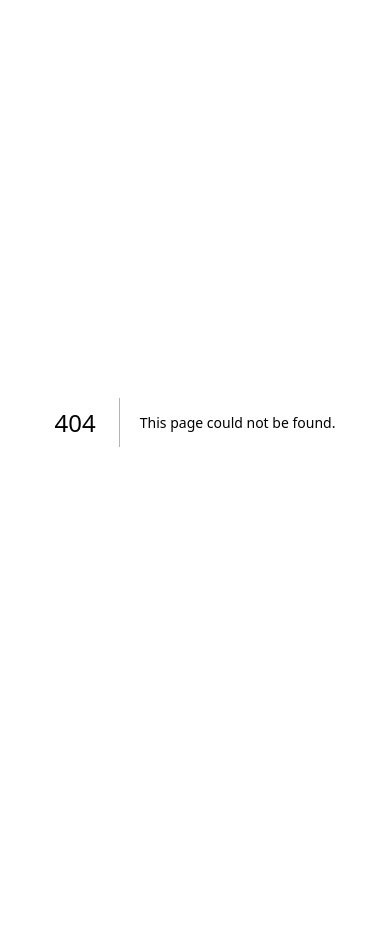
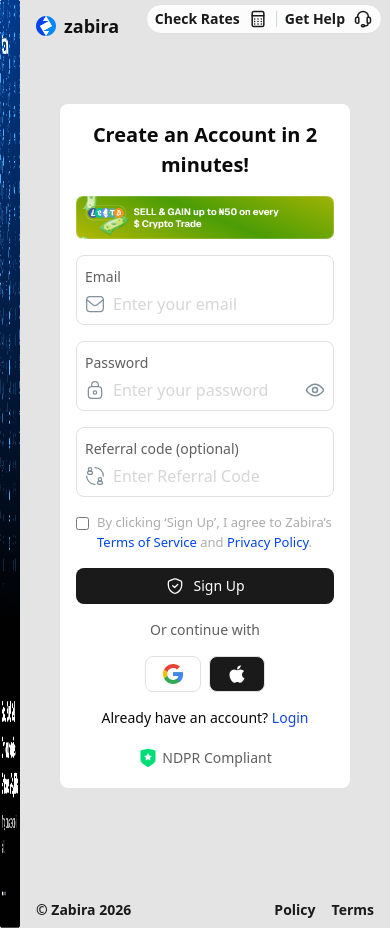
Before and after one commit to Samuel2935/zabira-, a Next.js app: page /signupwithgoogle in a window 390 px wide. Before the commit this address had no page. Before the commit the page ends 844 px from the top, so only its background shows below. Built offline with nearby package versions, Linux system fonts and the light colour scheme.

Commit message:
feat: add responsiveness

```diff
--- a/app/layout.tsx
+++ b/app/layout.tsx
@@ -1,8 +1,6 @@
 import type { Metadata } from "next";
 import { Geist, Geist_Mono } from "next/font/google";
 import "./globals.css";
-import Footer from "@/components/ui/footer";
-import Head from "@/components/ui/head";
 
 const geistSans = Geist({
   variable: "--font-geist-sans",
@@ -30,9 +28,7 @@
       <body
         className={`${geistSans.variable} ${geistMono.variable} antialiased`}
       >
-        {/* <Head/> */}
         {children}
-        {/* <Footer/> */}
       </body>
     </html>
   );
--- a/app/signup/layout.tsx
+++ b/app/signupwithemail/layout.tsx
@@ -1,3 +1,4 @@
+import Footer from "@/components/ui/footer";
 import Head from "@/components/ui/head";
 import Image from "next/image";
 
@@ -10,8 +11,9 @@
     <div className="flex min-h-screen">
       <Image src="/bannerFrame.png" width={20} height={20} alt="Banner Frame" />
       <div className="flex flex-col flex-1">
-        <Head />
+        <Head/>
         <main className="p-6">{children}</main>
+        <Footer/>
       </div>
     </div>
   );
--- /dev/null
+++ b/app/signupwithgoogle/layout.tsx
@@ -0,0 +1,20 @@
+import Footer from "@/components/ui/footer";
+import Head from "@/components/ui/head";
+import Image from "next/image";
+
+export default function SignUpPageLayout({
+  children,
+}: {
+  children: React.ReactNode;
+}) {
+  return (
+    <div className="flex min-h-screen">
+      <Image src="/bannerFrame.png" width={20} height={20} alt="Banner Frame" />
+      <div className="flex flex-col flex-1">
+        <Head/>
+        <main className="p-6">{children}</main>
+        <Footer/>
+      </div>
+    </div>
+  );
+}
--- /dev/null
+++ b/app/signupwithgoogle/page.tsx
@@ -0,0 +1,10 @@
+
+import SignUpWithGoogleForm from "../../components/ui/signUpWithGoogleForm";
+
+export default function SignUpPage() {
+  return (
+    <div>
+        <SignUpWithGoogleForm />
+    </div>
+  );
+}
--- a/components/ui/head.tsx
+++ b/components/ui/head.tsx
@@ -3,7 +3,7 @@
 function Head() {
   return (
     <div className="w-full relative px-2 sm:px-0 ">
-      {/* <div className="lg:hidden flex flex-1 absolute top-1 p-2 sm:top-4 left-2 sm:left-4 gap-2 text-[#111111] font-bold text-lg items-center">
+      <div className="lg:hidden flex flex-1 absolute top-1 p-2 sm:top-4 left-2 sm:left-4 gap-2 text-[#111111] font-bold text-lg items-center">
         <Image
           src="/Zabira Logo Icon.svg"
           alt="Zabira Logo"
@@ -11,8 +11,8 @@
           height={20}
         />
         <span>zabira</span>
-      </div> */}
-      {/* <div
+      </div>
+      <div
         className="
         absolute top-1 sm:top-4 right-2 sm:right-4 flex-1
           flex items-center justify-between
@@ -36,7 +36,7 @@
           <p className="whitespace-nowrap">Get Help</p>
           <Image src="/icon2.svg" alt="Get Help" width={20} height={20} />
         </div>
-      </div> */}
+      </div>
     </div>
   );
 }
--- a/components/ui/signUpWithGoogleForm.tsx
+++ b/components/ui/signUpWithGoogleForm.tsx
@@ -1,5 +1,8 @@
+"use client";
+
 import { Button } from "@/components/ui/button";
 import Image from "next/image";
+import { useRouter } from "next/navigation";
 import React from "react";
 
 /* ----------------------------- INPUT FIELD ----------------------------- */
@@ -11,21 +14,23 @@
   trailingIcon?: string;
 };
 
-const InputField: React.FC<InputFieldProps> = ({
+const InputField = ({
   label,
   icon,
   placeholder,
   type = "text",
   trailingIcon,
-}) => (
-  <div className="p-2 border border-[#E1E1E2] rounded-md">
-    <label className="text-[#1A1A1AB2] text-[14px]">{label}</label>
-    <div className="flex items-center gap-2 mt-1">
+}: InputFieldProps) => {
+  return (
+    <div className="rounded-md border border-[#E1E1E2] p-2">
+      <label className="text-sm text-[#1A1A1AB2]">{label}</label>
+
+      <div className="mt-1 flex items-center gap-2">
         <Image src={icon} width={20} height={20} alt={label} />
         <input
           type={type}
           placeholder={placeholder}
-        className="bg-transparent outline-none w-full text-[#1A1A1A5C] text-[16px]"
+          className="w-full bg-transparent text-[16px] text-[#1A1A1A5C] outline-none"
         />
         {trailingIcon && (
           <Image
@@ -38,60 +43,72 @@
       </div>
     </div>
   );
+};
 
 /* ----------------------------- SOCIAL BUTTON ----------------------------- */
 type SocialButtonProps = {
   icon: string;
   label: string;
   isDark?: boolean;
+  onClick?: () => void;
 };
 
-const SocialButton: React.FC<SocialButtonProps> = ({ icon, label, isDark }) => (
+const SocialButton = ({
+  icon,
+  label,
+  isDark = false,
+  onClick,
+}: SocialButtonProps) => {
+  return (
     <Button
-    className={`
-      w-14 sm:flex-1 sm:w-auto
+      type="button"
+      onClick={onClick}
+      className={`flex w-14 items-center justify-center border border-[#E1E1E2]
+        sm:w-auto sm:flex-1
         ${isDark ? "bg-[#1A1A1A] text-white" : "bg-white text-[#1A1A1A]"}
-      border border-[#E1E1E2] flex items-center justify-center
       `}
     >
       <Image src={icon} width={20} height={20} alt={label} />
-    <span className="hidden sm:inline ml-2">{label}</span>
+      <span className="ml-2 hidden sm:inline">{label}</span>
     </Button>
   );
+};
 
 /* ----------------------------- MAIN FORM ----------------------------- */
-const Form: React.FC = () => {
+export default function Form() {
+  const router = useRouter();
+
   return (
-    <div className="min-h-screen flex flex-col sm:flex-row flex-1">
-      {/* LEFT — FIXED SIDEBAR */}
-      <aside className="hidden sm:flex p-2 h-full">
+    <div className="flex min-h-screen flex-col sm:flex-row">
+      {/* LEFT — SIDEBAR */}
+      <aside className="hidden h-full p-2 sm:flex">
         <Image
           src="/bannerFrame.png"
           alt="sidebar banner"
           width={420}
           height={1000}
-          className="h-full w-105 object-cover"
           priority
+          className="h-full object-cover"
         />
       </aside>
 
       {/* RIGHT — FORM */}
-      <main className="flex flex-1 flex-col justify-center px-4 sm:px-6 min-h-screen">
-        <form className="flex flex-col gap-4 w-full max-w-125 mx-auto bg-white p-4 sm:p-6 rounded-md">
+      <main className="flex min-h-screen flex-1 flex-col justify-center px-4 sm:px-6">
+        <form className="mx-auto w-full max-w-[500px] rounded-md bg-white p-4 sm:p-6 space-y-4">
           {/* Header */}
-          <p className="text-[#1A1A1A] font-bold text-[20px] sm:text-[24px] text-center">
+          <p className="text-center text-[20px] font-bold sm:text-[24px]">
             Create an Account in 2 minutes!
           </p>
 
-          {/* Info placeholder */}
           <Image src="/Card 3.png" width={500} height={20} alt="info" />
 
-          {/* Input fields */}
+          {/* Inputs */}
           <InputField
             label="Email"
             icon="/gmail.svg"
             placeholder="Enter your email"
           />
+
           <InputField
             label="Password"
             icon="/lock.svg"
@@ -99,6 +116,7 @@
             type="password"
             trailingIcon="/eye.svg"
           />
+
           <InputField
             label="Referral code (optional)"
             icon="/community.svg"
@@ -107,59 +125,52 @@
 
           {/* Terms */}
           <div className="flex items-start gap-2">
-            <input
-              type="checkbox"
-              className="mt-1 accent-[#0044EE] cursor-pointer"
-            />
-            <p className="text-[#1A1A1A5C] text-[13px] sm:text-[14px] leading-snug">
+            <input type="checkbox" className="mt-1 cursor-pointer accent-[#0044EE]" />
+            <p className="text-[13px] text-[#1A1A1A5C] sm:text-[14px]">
               By clicking ‘Sign Up’, I agree to Zabira’s{" "}
-              <span className="text-[#0044EE] cursor-pointer">
-                Terms of Service
-              </span>{" "}
+              <span className="cursor-pointer text-[#0044EE]">Terms of Service</span>{" "}
               and{" "}
-              <span className="text-[#0044EE] cursor-pointer">
-                Privacy Policy
-              </span>
-              .
+              <span className="cursor-pointer text-[#0044EE]">Privacy Policy</span>.
             </p>
           </div>
 
-          {/* Sign Up */}
-          <Button className="w-full bg-[#1A1A1A] text-white border border-[#E1E1E2] flex items-center justify-center gap-2">
+          {/* Submit */}
+          <Button className="flex w-full items-center justify-center gap-2 bg-[#1A1A1A] text-white">
             <Image src="/Group.svg" width={20} height={20} alt="signup" />
             Sign Up
           </Button>
 
-          {/* Divider */}
-          <p className="text-center text-[#1A1A1AB2] text-[14px]">
+          <p className="text-center text-sm text-[#1A1A1AB2]">
             Or continue with
           </p>
 
-          {/* Social Buttons */}
-          <div className="flex gap-2 justify-center sm:justify-start">
-            <SocialButton icon="/Google__G__Logo.svg" label="Google" />
-            <SocialButton icon="/Icon L.svg" label="Apple" isDark />
+          {/* Social Auth */}
+          <div className="flex justify-center gap-2 sm:justify-start">
+            <SocialButton
+              icon="/Google__G__Logo.svg"
+              label="Google"
+              onClick={() => router.push("/signupwithemail")}
+            />
+            <SocialButton
+              icon="/Icon L.svg"
+              label="Apple"
+              isDark
+              onClick={() => router.push("/auth/apple")}
+            />
+          </div>
+
+          {/* Footer */}
+          <p className="mt-4 text-center text-sm">
+            Already have an account?{" "}
+            <span className="cursor-pointer text-blue-700">Login</span>
+          </p>
+
+          <div className="mx-auto flex w-fit items-center gap-1 rounded-sm bg-white px-2 py-1 text-sm text-[#1A1A1AB2]">
+            <Image src="/shield-star-fill.svg" width={20} height={20} alt="shield" />
+            <span>NDPR Compliant</span>
           </div>
         </form>
-
-        {/* Footer */}
-        <p className="text-center text-[14px] mt-4">
-          Already have an account?{" "}
-          <span className="text-blue-700 cursor-pointer">Login</span>
-        </p>
-
-        <div className="flex items-center gap-1 text-[#1A1A1AB2] text-[14px] justify-center mt-2 bg-white px-2 py-1 rounded-sm w-fit mx-auto">
-          <Image
-            src="/shield-star-fill.svg"
-            width={20}
-            height={20}
-            alt="shield"
-          />
-          <p>NDPR Compliant</p>
-        </div>
       </main>
     </div>
   );
-};
-
-export default Form;
+}
```
Also changed, not shown: app/signupwithemail/page.tsx (renamed from app/signup/page.tsx). Lines whose indentation alone changed are shown as unchanged.
